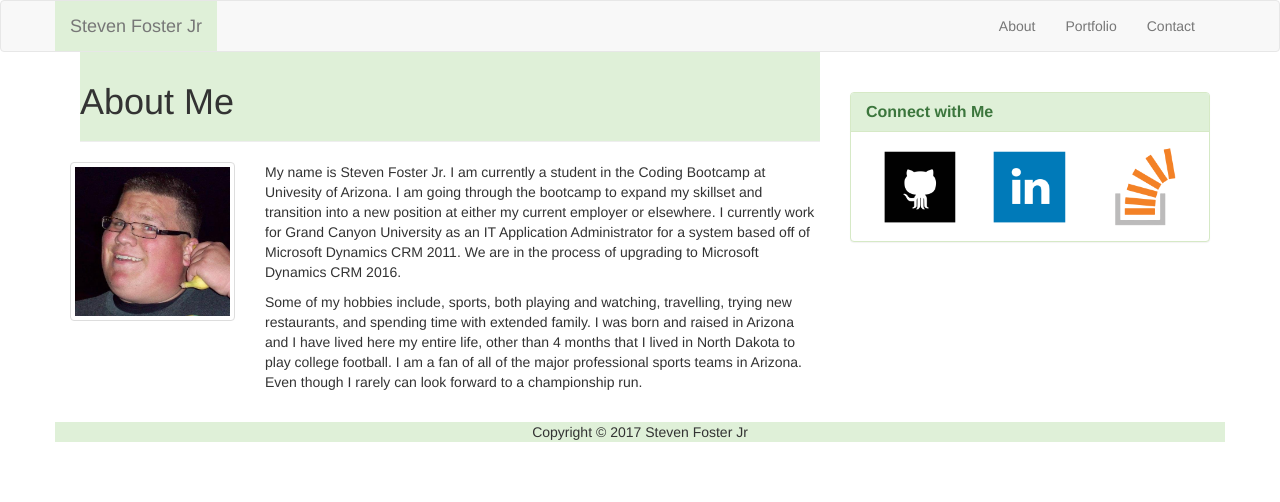
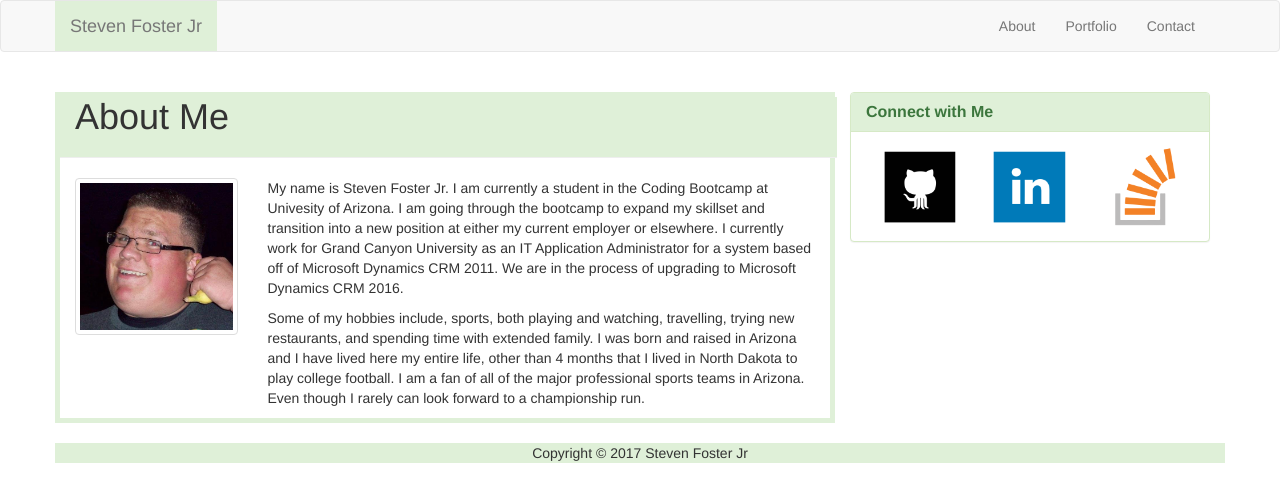
Before and after one commit to BigFos/mytestrepo, a plain HTML site: page Bootstrap-Portfolio-master/index.html in a window 1280 px wide. Drawn offline with nearby package versions, Linux system fonts and the light colour scheme.

Commit message:
updated code to fix formatting

```diff
--- a/Bootstrap-Portfolio-master/assets/css/style.css
+++ b/Bootstrap-Portfolio-master/assets/css/style.css
@@ -1,20 +1,35 @@
-footer {
-    margin-top: 20px;
+#about {
+    width: 105%;
+    background-color: #dff0d8;
+    margin-top: -20px;
+    margin-left: -15px;
+    padding-bottom: 10px;
+    padding-left: 15px;
 }
 
-#foot {
-    margin-left: -15px;
-}
-
-#about {
-    margin-left: 10px;
-    padding-top: 10px;
-    margin-top: -20px;
+#aboutMe {
+    border-left-style: solid;
+    border-left-color: #dff0d8;
+    border-left-width: 5px;
+    border-right-style: solid;
+    border-right-color: #dff0d8;
+    border-right-width: 5px;
+    border-bottom-style: solid;
+    border-bottom-color: #dff0d8;
+    border-bottom-width: 5px;
+    border-top-style: solid;
+    border-top-color: #dff0d8;
+    border-top-width: 5px;
+    margin-top: 20px;
 }
 
 #port {
     margin-left: 10px;
     padding-top: 10px;
+}
+
+#portSect{
+	margin-left: -15px
 }
 
 #portImg {
@@ -77,3 +92,11 @@ footer {
 #name {
     margin-top: 10px;
 }
+
+footer {
+    margin-top: 20px;
+}
+
+#foot {
+    margin-left: -15px;
+}
```
